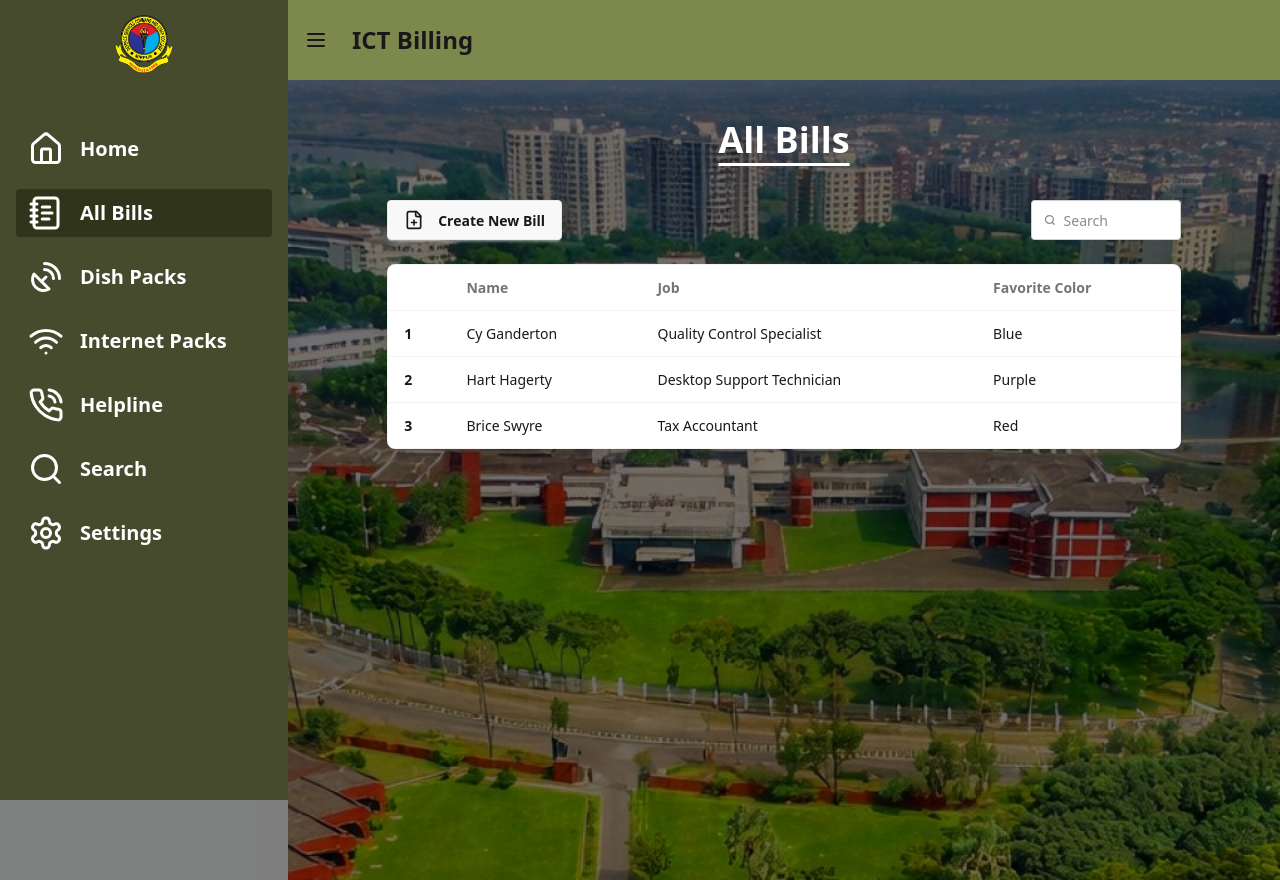
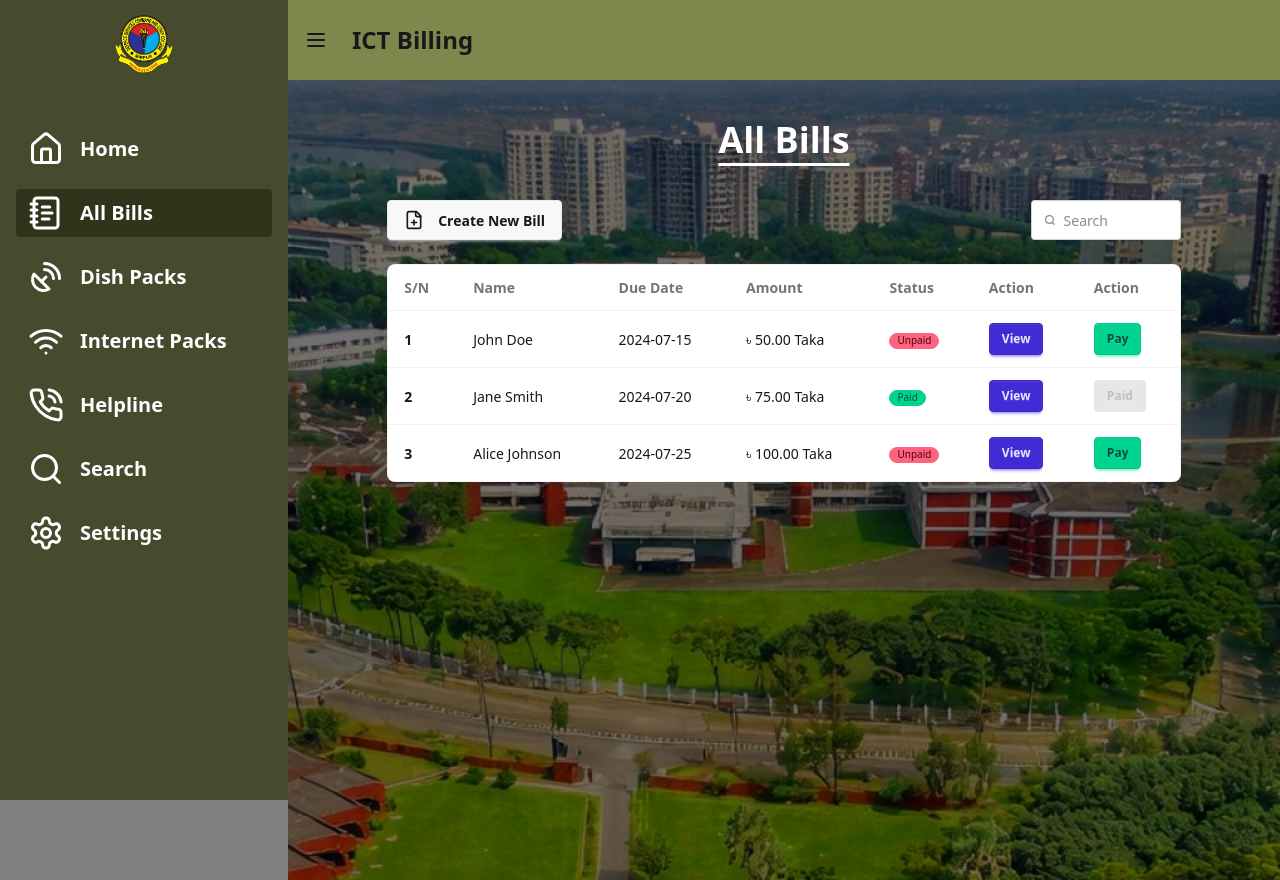
Before and after one commit to nurealammiaji/ict-billing-client, a React (Vite) app: page /bills in a window 1280 px wide. Built offline with nearby package versions, Linux system fonts and the light colour scheme.

Commit message:
new modals & buttons added

```diff
--- a/src/App.css
+++ b/src/App.css
@@ -2,6 +2,6 @@
   /* max-width: 1280px; */
   margin: 0 auto;
   /* padding: 2rem; */
-  text-align: center;
+  /* text-align: center; */
   box-sizing: border-box;
 }
--- a/src/App.jsx
+++ b/src/App.jsx
@@ -12,7 +12,6 @@ const App = () => {
   return (
     <div>
       <div className="drawer lg:drawer-open">
-        {/* <input id="layout-drawer" type="checkbox" className="drawer-toggle" /> */}
         <input
           id="layout-drawer"
           type="checkbox"
@@ -30,7 +29,7 @@ const App = () => {
             <div className="px-4 text-2xl font-semibold">ICT Billing</div>
           </nav>
           {/* Page content here */}
-          <div className="bg-fixed bg-center bg-cover h-screen" style={{ backgroundImage: `url(${bg})` }}>
+          <div className="bg-fixed bg-center bg-cover min-h-screen" style={{ backgroundImage: `url(${bg})` }}>
             <div className="absolute inset-0 bg-black/50"></div>
             <div className='relative z-10 h-full'>
               <Outlet />
--- a/src/pages/Bills/Bills.jsx
+++ b/src/pages/Bills/Bills.jsx
@@ -2,6 +2,31 @@ import React from 'react';
 import { LuFilePlus } from "react-icons/lu";
 
 const Bills = () => {
+
+    const internetBills = [
+        {
+            id: 1,
+            name: "John Doe",
+            amount: 50,
+            dueDate: "2024-07-15",
+            status: "Unpaid"
+        },
+        {
+            id: 2,
+            name: "Jane Smith",
+            amount: 75,
+            dueDate: "2024-07-20",
+            status: "Paid"
+        },
+        {
+            id: 3,
+            name: "Alice Johnson",
+            amount: 100,
+            dueDate: "2024-07-25",
+            status: "Unpaid"
+        }
+    ];
+
     return (
         <div>
             <div className='pt-10'>
@@ -35,7 +60,7 @@ const Bills = () => {
                                         {/* if there is a button in form, it will close the modal */}
                                         <button className="btn btn-sm btn-circle btn-error btn-outline absolute right-2 top-2 tooltip tooltip-left" data-tip={"Close"}>✕</button>
                                     </form>
-                                    <h3 className="font-bold text-lg">New Bill</h3>
+                                    <h3 className="font-bold text-lg text-center">New Bill</h3>
                                     <div className='divider'></div>
                                     <div className="py-4">
                                         {/* <BillCreationForm /> */}
@@ -51,34 +76,71 @@ const Bills = () => {
                                 {/* head */}
                                 <thead>
                                     <tr>
-                                        <th></th>
+                                        <th>S/N</th>
                                         <th>Name</th>
-                                        <th>Job</th>
-                                        <th>Favorite Color</th>
+                                        <th>Due Date</th>
+                                        <th>Amount</th>
+                                        <th>Status</th>
+                                        <th>Action</th>
+                                        <th>Action</th>
                                     </tr>
                                 </thead>
                                 <tbody>
                                     {/* row 1 */}
-                                    <tr>
-                                        <th>1</th>
-                                        <td>Cy Ganderton</td>
-                                        <td>Quality Control Specialist</td>
-                                        <td>Blue</td>
-                                    </tr>
-                                    {/* row 2 */}
-                                    <tr>
-                                        <th>2</th>
-                                        <td>Hart Hagerty</td>
-                                        <td>Desktop Support Technician</td>
-                                        <td>Purple</td>
-                                    </tr>
-                                    {/* row 3 */}
-                                    <tr>
-                                        <th>3</th>
-                                        <td>Brice Swyre</td>
-                                        <td>Tax Accountant</td>
-                                        <td>Red</td>
-                                    </tr>
+                                    {(internetBills) ? internetBills.map((bill, index) => (
+                                        <tr key={bill.id}>
+                                            <th>{index + 1}</th>
+                                            <td>{bill.name}</td>
+                                            <td>{bill.dueDate}</td>
+                                            <td>৳ {bill.amount.toFixed(2)} Taka</td>
+                                            <td><span className={`badge badge-xs ${bill.status === 'Paid' ? 'badge-success' : 'badge-error'}`}>{bill.status}</span></td>
+                                            <td>
+                                                <div>
+                                                <button className="btn btn-sm btn-primary" onClick={() => document.getElementById('view_bill_modal').showModal()}>View</button>
+                                                    <dialog id="view_bill_modal" className="modal">
+                                                        <div className="modal-box w-11/12 max-w-5xl">
+                                                            <form method="dialog">
+                                                                {/* if there is a button in form, it will close the modal */}
+                                                                <button className="btn btn-sm btn-circle btn-error btn-outline absolute right-2 top-2 tooltip tooltip-left" data-tip={"Close"}>✕</button>
+                                                            </form>
+                                                            <h3 className="font-bold text-lg text-center">View Bill</h3>
+                                                            <div className='divider'></div>
+                                                            <div className="py-4">
+                                                                {/* <PayBillSubmissionForm /> */}
+                                                            </div>
+                                                        </div>
+                                                    </dialog>
+                                                </div>
+                                            </td>
+                                            <td>
+                                                {
+                                                    bill.status === 'Unpaid' ? (
+                                                        <div>
+                                                            <button className="btn btn-sm btn-success" onClick={() => document.getElementById('pay_bill_modal').showModal()}>Pay</button>
+                                                            <dialog id="pay_bill_modal" className="modal">
+                                                                <div className="modal-box w-11/12 max-w-5xl">
+                                                                    <form method="dialog">
+                                                                        {/* if there is a button in form, it will close the modal */}
+                                                                        <button className="btn btn-sm btn-circle btn-error btn-outline absolute right-2 top-2 tooltip tooltip-left" data-tip={"Close"}>✕</button>
+                                                                    </form>
+                                                                    <h3 className="font-bold text-lg text-center">Pay Bill</h3>
+                                                                    <div className='divider'></div>
+                                                                    <div className="py-4">
+                                                                        {/* <PayBillSubmissionForm /> */}
+                                                                    </div>
+                                                                </div>
+                                                            </dialog>
+                                                        </div>
+
+                                                    ) : (
+                                                        <button className="btn btn-sm btn-success" disabled>Paid</button>
+                                                    )
+
+                                                }
+
+                                            </td>
+                                        </tr>
+                                    )) : ''}
                                 </tbody>
                             </table>
                         </div>
```
